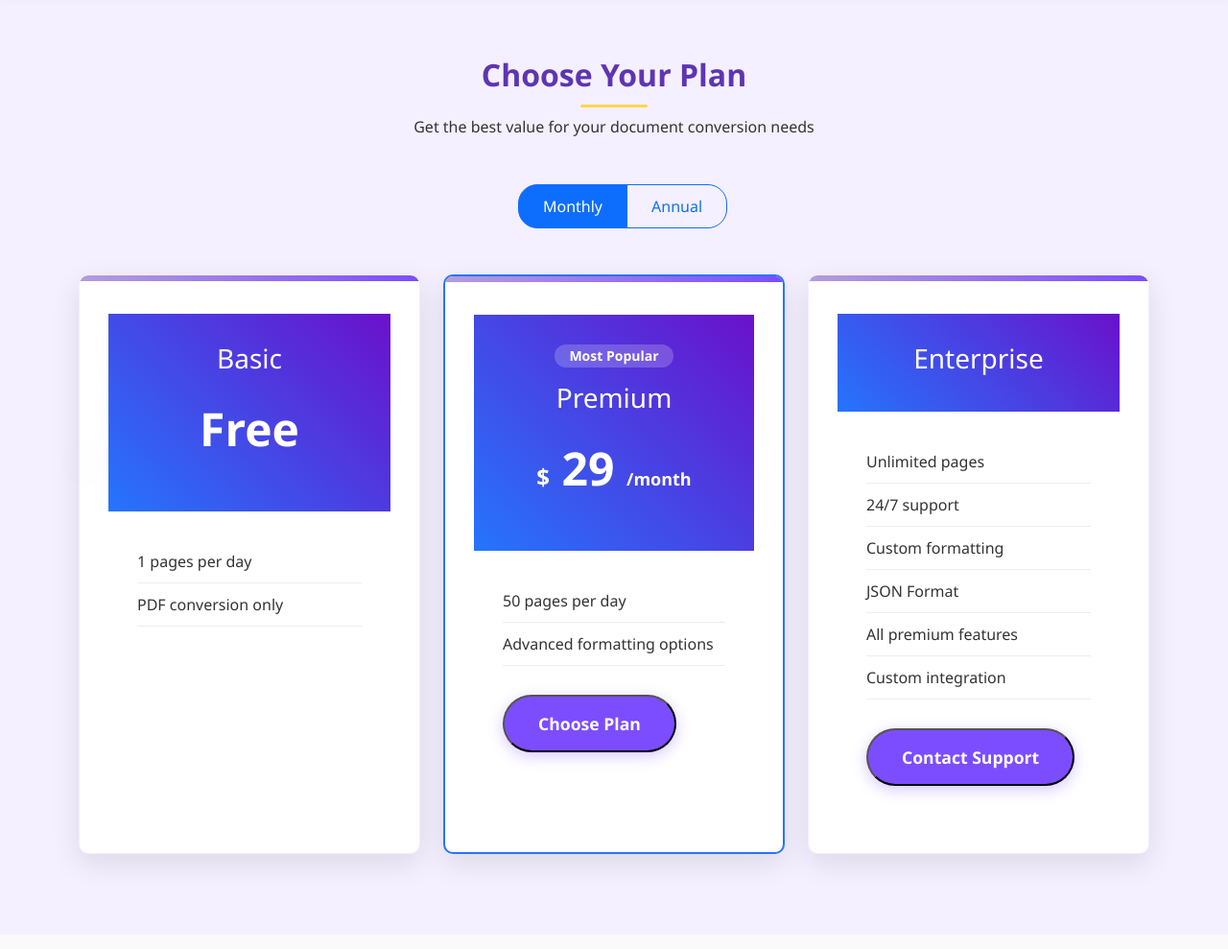
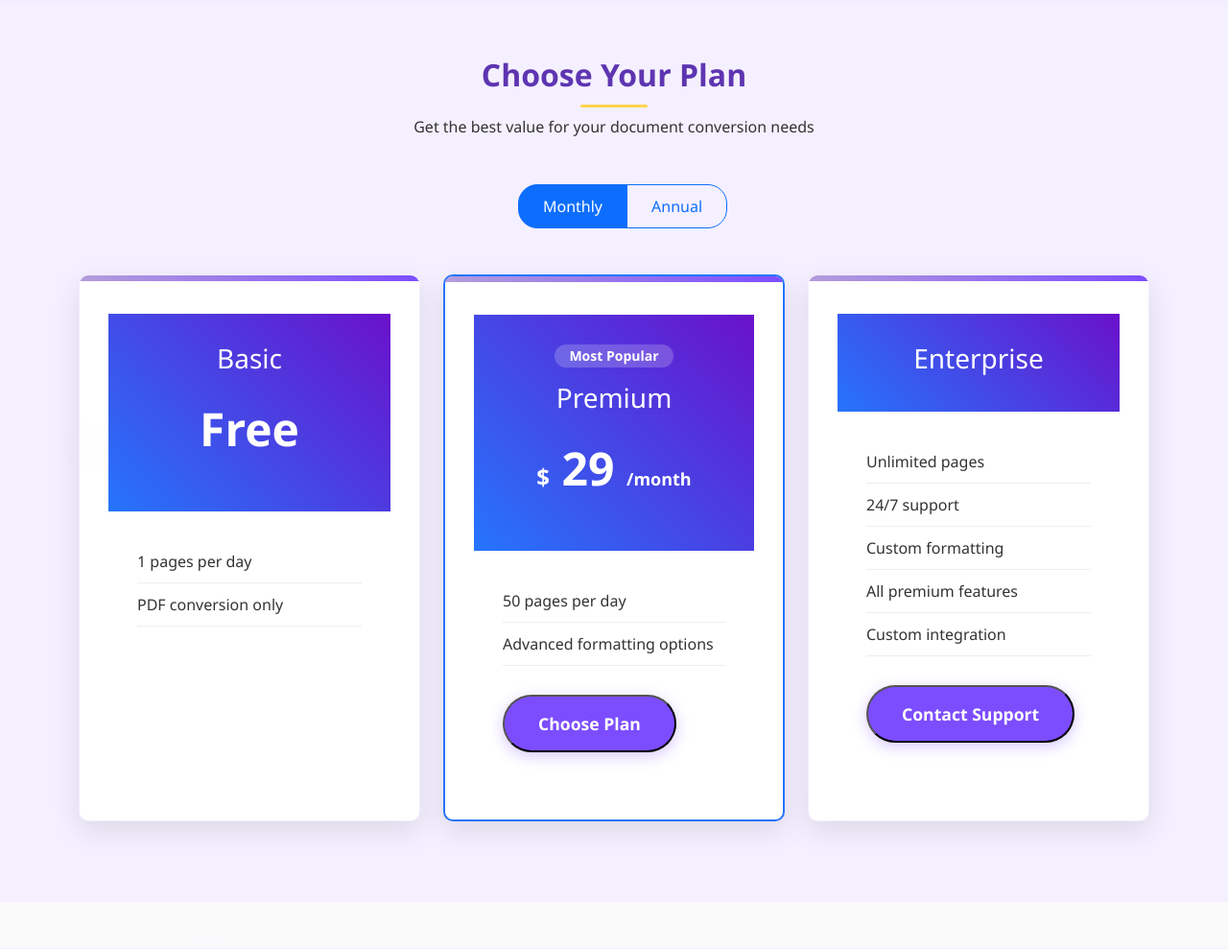
Before and after one commit to Zeecoworld/fimiff, a Flask app: page /pricing in a window 1280 px wide. Shown: the part 71-1060 px from the top of the page at 96% size. Run offline with Flask 3, Linux system fonts and the light colour scheme; parts of the project's set-up code (start-up, migrations or seed data) failed here and were passed over; some libraries are stand-ins or nearby versions.

Commit message:
Update pricing.html

```diff
--- a/templates/pricing.html
+++ b/templates/pricing.html
@@ -70,7 +70,6 @@
                             <li>Unlimited pages</li>
                             <li>24/7 support</li>
                             <li>Custom formatting</li>
-                            <li>JSON Format</li>
                             <li>All premium features</li>
                             <li>Custom integration</li>
                         </ul>
```
